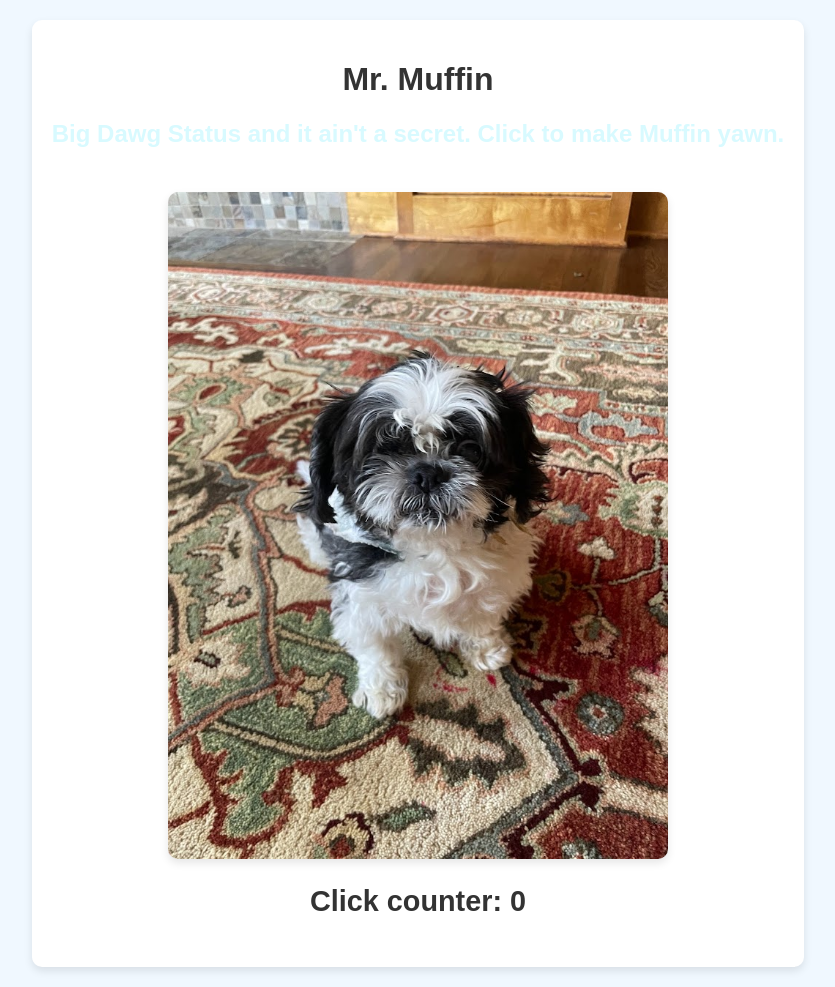
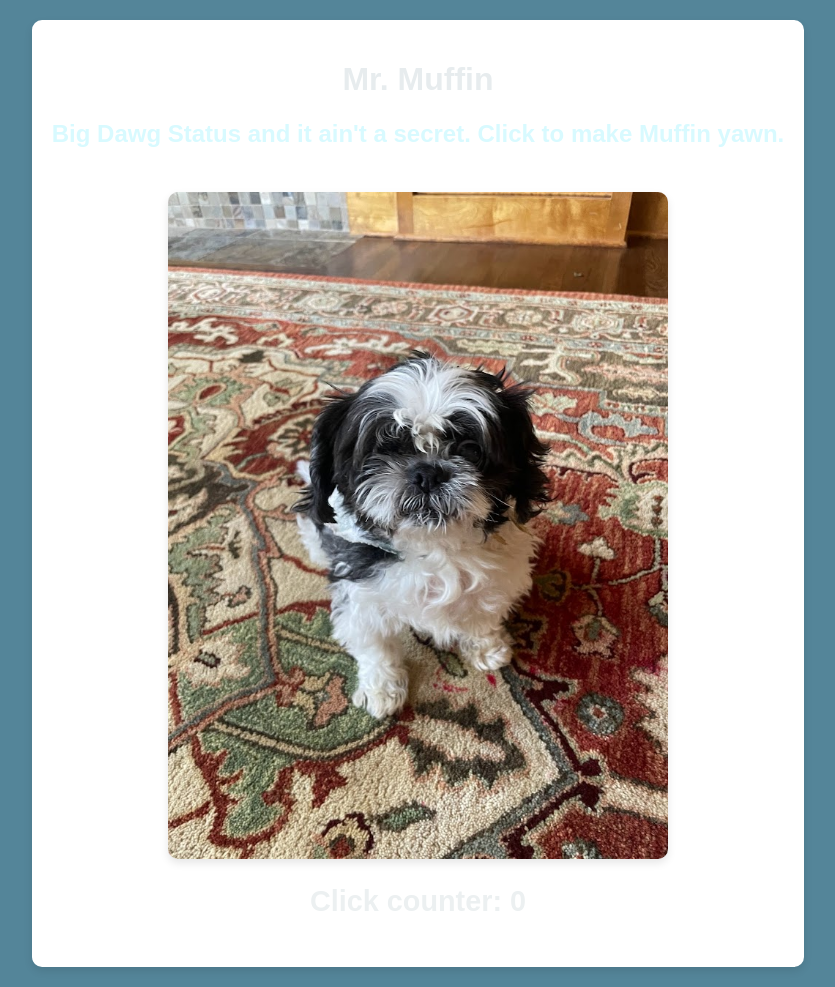
Before and after one commit to arulsethi02/aruls.tech, a plain HTML site: page index.html in a window 1280 px wide. Shown: the whole page, without its empty margins (222-1057 px from the left). Drawn offline with Linux system fonts and the light colour scheme.

Commit message:
fixed colors for click counters

```diff
--- a/styles.css
+++ b/styles.css
@@ -1,6 +1,6 @@
 body {
     font-family: Arial, sans-serif;
-    background-color: #f0f8ff;
+    background-color: #548599;
     margin: 0;
     padding: 0;
     display: flex;
@@ -20,7 +20,7 @@ body {
 }
 
 h1 {
-    color: #333;
+    color: #E7ECEE;
 }
 
 h2 {
@@ -28,7 +28,7 @@ h2 {
 }
 
 .subtext {
-    color: #666;
+    color: #D1DFE2;
     font-size: 1.2em;
     margin-top: 10px;
 }
@@ -45,5 +45,5 @@ h2 {
 .click-counter {
     margin-top: 20px;
     font-size: 1.2em;
-    color: #333;
+    color: #ECF0F1;
 }
```
